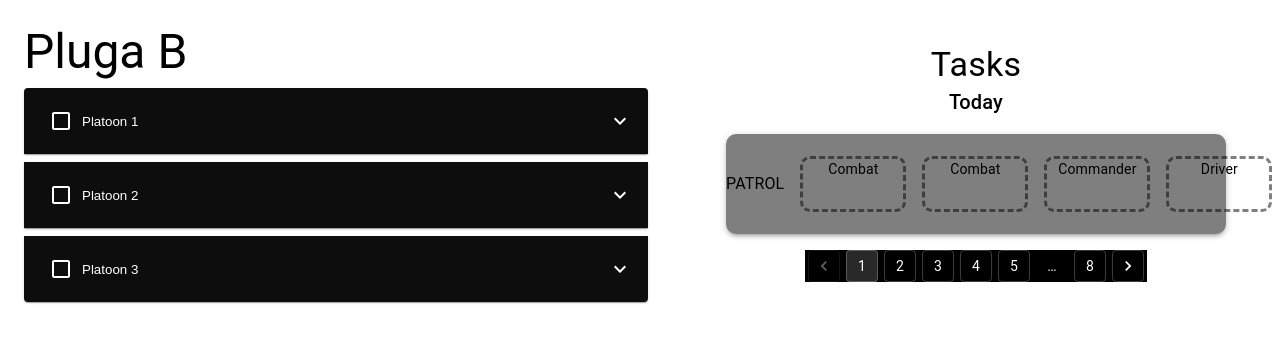
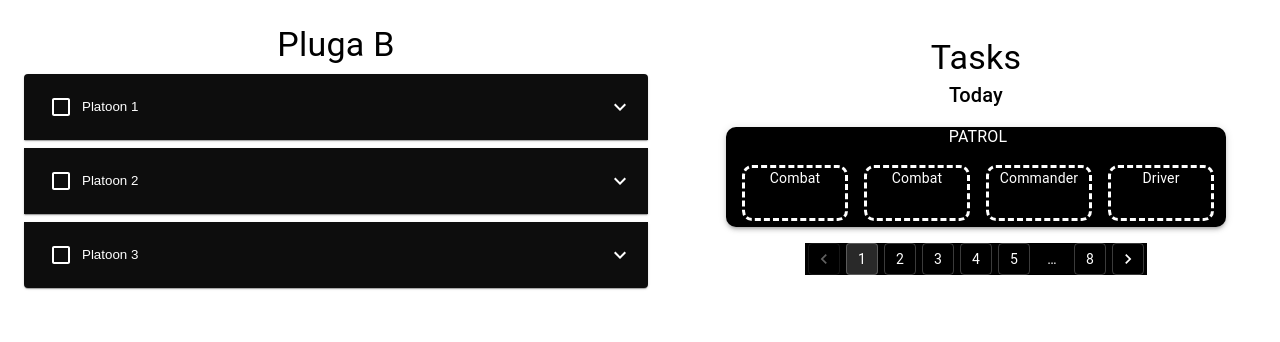
Before and after one commit to BlobDylan/Shavtzak, a React (Vite) app: page / in a window 1280 px wide. Shown: the top 342 px of the page. Built offline with nearby package versions, Linux system fonts and the light colour scheme.

Commit message:
TRASH BUTTON INITIAL COMMIT

```diff
--- a/src/Componenets/left-pane-container/LeftPane.container.tsx
+++ b/src/Componenets/left-pane-container/LeftPane.container.tsx
@@ -18,8 +18,8 @@ function LeftPaneContainer() {
       sx={{ padding: "1rem" }}
       width = "100%"
     >
-      <Stack spacing={1} sx={{ width: "100%" }}>
-        <Typography variant="h3">Pluga B</Typography>
+      <Stack spacing={1} display={"flex"} alignItems={"center"} sx={{ width: "100%" }}>
+        <Typography variant="h4">Pluga B</Typography>
         <Platoon platoonNum={1} />
         <Platoon platoonNum={2} />
         <Platoon platoonNum={3} />
--- a/src/Componenets/left-pane-container/soldier-component/Soldier.component.tsx
+++ b/src/Componenets/left-pane-container/soldier-component/Soldier.component.tsx
@@ -25,8 +25,8 @@ function SoldierViewComponent(props:{soldier: Soldier}) {
                 <Typography variant="body1">{props.soldier.name}</Typography>
                 <Typography variant="body2">{prettyPrintRoles(props.soldier.roles)}</Typography>
             </Stack>
-            <IconButton onClick={() => companyContext.deleteSoldier(props.soldier)}>
-                <DeleteIcon />
+            <IconButton>
+                <DeleteIcon onClick={() => companyContext.deleteSoldier(props.soldier)} />
             </IconButton>
         </Box>
     );
--- a/src/Componenets/task-components/Task.tsx
+++ b/src/Componenets/task-components/Task.tsx
@@ -1,10 +1,11 @@
 import type { FC } from 'react'
+import { useState } from 'react'
 import { useDrop } from 'react-dnd'
 import { Box, Typography, Stack } from '@mui/material'
 import { TaskInstance } from '../shared/Task.model'
 import { Soldier } from '../shared/Soldier.model'
-import { SoldierRole } from '../shared/SoldierRole.enum'
 import { useCompanyContext, CompanyContextType} from '../../contexts/Company.ctx'
+import DeleteIcon from '@mui/icons-material/Delete';
 
 export interface DustbinState {
   hasDropped: boolean
@@ -24,7 +25,7 @@ export const Task: FC<{ taskInstance: TaskInstance}> = ({ taskInstance }) => {
         width: "500px",
         height: "100px",
         margin: 2,
-        backgroundColor: 'rgba(0, 0, 0, .5)',
+        backgroundColor: "primary.main",
         borderRadius: "10px",
         boxShadow: 3,
         display: "flex",
@@ -33,14 +34,17 @@ export const Task: FC<{ taskInstance: TaskInstance}> = ({ taskInstance }) => {
         justifyContent: "space-around",
       }}
     >
-        <Typography variant={"body1"}>{taskInstance.task.type}</Typography>
-        <Stack direction={"row"} spacing={2} margin={2}>
+      <Stack direction={"column"} display={"flex"} alignItems={'center'}>
+        <Typography variant={"body1"} color='white' marginTop={2}>{taskInstance.task.type}</Typography>
+        <Stack direction={"row"} spacing={2} margin={2} marginBottom={3}>
           {taskInstance.task.roles.map((role, index) => {
+            const [isHovered, setIsHovered] = useState(false);
             const [{isOverCurrent}, drop] = useDrop(() => ({
               accept: ItemTypes.SOLDIER,
               drop(_item: unknown, monitor) {
                 const didDrop = monitor.didDrop()
                 const item = monitor.getItem()
+
                 companyContext.assignSoldierToTaskInstance(item as Soldier, role, taskInstance)
                 if (didDrop) {
                   return
@@ -53,10 +57,12 @@ export const Task: FC<{ taskInstance: TaskInstance}> = ({ taskInstance }) => {
             }),
             [],
           )
-          let backgroundColor = 'rgba(0, 0, 0, .5)'
+          let backgroundColor = 'white'
 
           if (isOverCurrent){
             backgroundColor = 'darkgreen'
+          } else if (isHovered && taskInstance.assignedSoldiers[index]) {
+            backgroundColor = 'red'
           }
 
           return(
@@ -71,19 +77,27 @@ export const Task: FC<{ taskInstance: TaskInstance}> = ({ taskInstance }) => {
                 alignItems={"center"}
                 justifyContent={"space-between"}
                 ref={drop}
+                onMouseEnter={() => setIsHovered(true)}
+                onMouseLeave={() => setIsHovered(false)}
+                sx={{cursor: taskInstance.assignedSoldiers[index] ? "pointer" : "default"}}
               >
+              {(isHovered && taskInstance.assignedSoldiers[index]) && <DeleteIcon sx={{color:"text.primary"}} onClick={() => companyContext.removeSoldierFromTaskInstance(taskInstance.assignedSoldiers[index], taskInstance)} />}
+                {(!isHovered || !taskInstance.assignedSoldiers[index]) &&
                   <Typography
                     key={index}
                     variant={"body2"}
+                    color={"white"}
                     >
                       {role}
                   </Typography>
-              <Typography>
-                {taskInstance.assignedSoldiers[index] && taskInstance.assignedSoldiers[index].name }
+                }
+              <Typography color={"white"}>
+                {(!isHovered && taskInstance.assignedSoldiers[index]) && taskInstance.assignedSoldiers[index].name }
               </Typography>
             </Stack>
           )})}
         </Stack>
+      </Stack>
     </Box>
   )
 }
```
Lines whose indentation alone changed are shown as unchanged.
